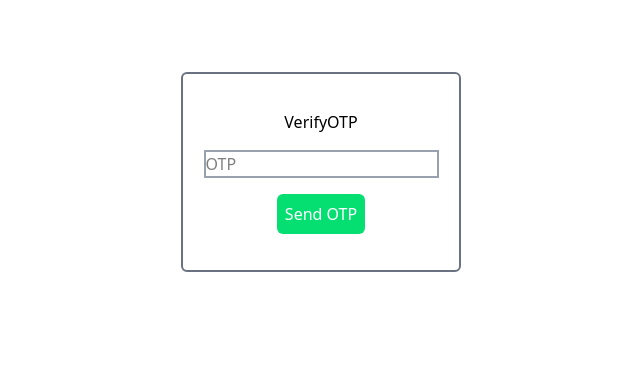
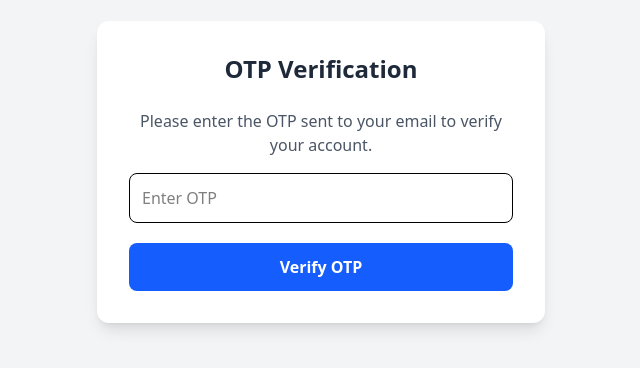
Before and after one commit to ROHANCHOUKSEY/Ecommerce, a React (Vite) app in the folder EcommerceFrontend/: page /verifyOtp in a window 1280 px wide. Shown: the part 228-596 px from the top of the page, without its empty margins (319-959 px from the left). Built offline with nearby package versions, Linux system fonts and the light colour scheme.

Commit message:
Update Loading

```diff
--- a/EcommerceFrontend/src/Component/AuthComponent/Registration.jsx
+++ b/EcommerceFrontend/src/Component/AuthComponent/Registration.jsx
@@ -16,6 +16,7 @@
 
     const [showPassword, setShowPassoword] = useState(true);
     const [showConfirmPassword, setShowConfirmPassoword] = useState(true);
+    const [loading, setLoading] = useState(false);
 
     const navigate = useNavigate();
 
@@ -26,6 +27,7 @@
 
     const handle_SubmitRegistration = async (e) => {
         e.preventDefault();
+        setLoading(true);
         try {
             const response = await fetch("http://localhost:3002/user/userRegistration", {
                 method: "POST",
@@ -46,7 +48,6 @@
 
             const otpData = await sendOtp.json();
             if (!sendOtp.ok) throw otpData;
-
             await navigate("/verifyOtp");
 
             return data;
@@ -58,6 +59,8 @@
             } else {
                 setregisteredError(["An unexpected error occurred"]);
             }
+        } finally {
+            setLoading(false)
         }
     };
 
@@ -154,13 +157,18 @@
                             />
                             {showConfirmPassword ? <Eye className='absolute w-10 right-0 pr-3 flex items-center cursor-pointer' onClick={handleShowConfirmPassword} /> : <EyeOff className='absolute w-10 right-0 inset-y-3 pr-3 flex items-center cursor-pointer' onClick={handleShowConfirmPassword} />}
                         </div>
-
-                        <button
+                        {loading ? (<span className="flex items-center justify-center bg-blue-600 py-3 rounded-lg text-white">
+                            <svg className="animate-spin -ml-1 mr-3 h-5 w-5 text-white" xmlns="http://www.w3.org/2000/svg" fill="none" viewBox="0 0 24 24">
+                                <circle className="opacity-25" cx="12" cy="12" r="10" stroke="currentColor" strokeWidth="4"></circle>
+                                <path className="opacity-75" fill="currentColor" d="M4 12a8 8 0 018-8V0C5.373 0 0 5.373 0 12h4zm2 5.291A7.962 7.962 0 014 12H0c0 3.042 1.135 5.824 3 7.938l3-2.647z"></path>
+                            </svg>
+                            Processing....
+                        </span>) : <button
                             type="submit"
-                            className="w-full bg-blue-600 hover:bg-blue-700 text-white font-semibold py-3 rounded-lg transition duration-200"
+                            className="w-full bg-blue-600 hover:bg-blue-700 text-white font-semibold py-3 rounded-lg transition duration-200 cursor-pointer"
                         >
                             Register
-                        </button>
+                        </button>}
                     </form>
 
                     <p className="text-center text-gray-600 mt-6">
--- a/EcommerceFrontend/src/Component/AuthComponent/UserLogin.jsx
+++ b/EcommerceFrontend/src/Component/AuthComponent/UserLogin.jsx
@@ -12,6 +12,7 @@
 
     const [loginError, setLoginError] = useState("");
     const [passwordHide, setPasswordHide] = useState(true);
+    const [loading, setLoading] = useState(false);
 
 
     const handleUserLogin = (e) => {
@@ -25,7 +26,7 @@
 
     const handleSubmitLogin = async (e) => {
         e.preventDefault();
-
+        setLoading(true);
         try {
             const response = await fetch("http://localhost:3002/user/userLogin", {
                 method: "POST",
@@ -48,6 +49,8 @@
             } else {
                 setLoginError("User not login: An unexpected error occurred.");
             }
+        } finally {
+            setLoading(false);
         }
     };
 
@@ -64,7 +67,7 @@
 
                 <form onSubmit={handleSubmitLogin} className="space-y-5">
                     <div className='relative flex items-center'>
-                        <Mail className='absolute left-1 text-gray-400'/>
+                        <Mail className='absolute left-1 text-gray-400' />
                         <input
                             className="w-full p-3 pl-[35px] border rounded-lg focus:outline-none focus:ring-2 focus:ring-blue-500"
                             name="email"
@@ -77,7 +80,7 @@
                     </div>
 
                     <div className='relative flex items-center'>
-                        <Lock className='absolute left-1 text-gray-400'/>
+                        <Lock className='absolute left-1 text-gray-400' />
                         <input
                             className="w-full p-3 pl-[35px] border rounded-lg focus:outline-none focus:ring-2 focus:ring-blue-500"
                             name="password"
@@ -90,13 +93,20 @@
                         {passwordHide ? <Eye className='absolute w-10 right-0 pr-3 cursor-pointer' onClick={handlePasswordHide} /> : <EyeOff className='absolute w-10 right-0 pr-3 cursor-pointer' onClick={handlePasswordHide} />}
                     </div>
 
-
-                    <button
+                    {loading ? (
+                        <span className="flex items-center justify-center bg-blue-600 py-3 rounded-lg text-white">
+                            <svg className="animate-spin -ml-1 mr-3 h-5 w-5 text-white" xmlns="http://www.w3.org/2000/svg" fill="none" viewBox="0 0 24 24">
+                                <circle className="opacity-25" cx="12" cy="12" r="10" stroke="currentColor" strokeWidth="4"></circle>
+                                <path className="opacity-75" fill="currentColor" d="M4 12a8 8 0 018-8V0C5.373 0 0 5.373 0 12h4zm2 5.291A7.962 7.962 0 014 12H0c0 3.042 1.135 5.824 3 7.938l3-2.647z"></path>
+                            </svg>
+                            Processing....
+                        </span>
+                    ) : <button
                         type="submit"
-                        className="w-full bg-blue-600 hover:bg-blue-700 text-white font-semibold py-3 rounded-lg transition duration-200"
+                        className="w-full bg-blue-600 hover:bg-blue-700 text-white font-semibold py-3 rounded-lg transition duration-200 cursor-pointer"
                     >
                         Login
-                    </button>
+                    </button>}
                 </form>
 
                 <div className="mt-4 text-center">
--- a/EcommerceFrontend/src/Component/AuthComponent/VerifyOtp.jsx
+++ b/EcommerceFrontend/src/Component/AuthComponent/VerifyOtp.jsx
@@ -1,76 +1,110 @@
-import React, { useState } from 'react'
+import React, { useState } from 'react';
 import { useNavigate } from 'react-router-dom';
 
 const VerifyOtp = () => {
-
   const navigate = useNavigate();
 
-  const [verifyOtp, setVerifyOtp] = useState({
-    otp: "",
-  })
-
-  const [optError, setOtpError] = useState("");
+  const [verifyOtp, setVerifyOtp] = useState({ otp: "" });
+  const [otpError, setOtpError] = useState("");
+  const [loading, setLoading] = useState(false);
 
   const handleVerifyOtp = (e) => {
     const { name, value } = e.target;
-    setVerifyOtp({...verifyOtp ,[name]: value });
-  }
+    setVerifyOtp({ ...verifyOtp, [name]: value });
+  };
 
   const handleSubmitVerifyOtp = async (e) => {
     e.preventDefault();
-
+    setLoading(true);
     try {
       const response = await fetch("http://localhost:3002/user/verifyOtp", {
         method: "POST",
         credentials: "include",
-        headers: {
-          "Content-Type": "application/json",
-        },
-          body: JSON.stringify(verifyOtp)
-      })
+        headers: { "Content-Type": "application/json" },
+        body: JSON.stringify(verifyOtp),
+      });
 
       const data = await response.json();
-
-      if (!response.ok) {
-        throw data;
-      }
+      if (!response.ok) throw data;
 
       navigate("/userLogin");
-
-
       return data;
-
-
     } catch (error) {
       if (error.message) {
         setOtpError(error.message);
       } else {
-        console.log("Another Error During Verify Otp: ", error);
+        setOtpError("An unexpected error occurred. Please try again.");
+        console.log("Error verifying OTP:", error);
       }
+    } finally {
+      setLoading(false);
     }
-
-  }
+  };
 
   return (
-    <>
-      <div className='flex justify-center items-center min-h-screen'>
-        <div className='w-70 h-50 flex flex-col justify-center items-center align-middle border-2 border-gray-500 rounded-md'>
-          <form onSubmit={handleSubmitVerifyOtp}>
-            {<p>{optError}</p>}
-            <div className='w-full flex flex-col justify-center items-center gap-4'>
-              <h1 className='text-center'>VerifyOTP</h1>
-              <div className=''>
-                <input className='border-2 border-gray-400 focus:outline-0' type="text" name='otp' value={verifyOtp.otp} onChange={handleVerifyOtp} placeholder='OTP' required />
-              </div>
-              <button type='submit' className='border-2 border-none bg-green-400 hover:bg-green-500 p-2 rounded-md text-white cursor-pointer'>
-                Send OTP
-              </button>
-            </div>
-          </form>
-        </div>
+    <div className="min-h-screen flex items-center justify-center bg-gray-100 p-4">
+      <div className="bg-white rounded-xl shadow-lg max-w-md w-full p-8">
+        <h1 className="text-2xl font-semibold text-center text-gray-800 mb-6">
+          OTP Verification
+        </h1>
+
+        <p className="text-gray-600 text-center mb-4">
+          Please enter the OTP sent to your email to verify your account.
+        </p>
+
+        {otpError && (
+          <div className="mb-4 bg-red-100 border border-red-400 text-red-700 px-4 py-3 rounded text-center">
+            {otpError}
+          </div>
+        )}
+
+        <form onSubmit={handleSubmitVerifyOtp} className="space-y-5">
+          <input
+            className="w-full p-3 border rounded-lg focus:outline-none focus:ring-2 focus:ring-blue-500"
+            type="text"
+            name="otp"
+            value={verifyOtp.otp}
+            onChange={handleVerifyOtp}
+            placeholder="Enter OTP"
+            required
+          />
+
+          {loading ? (
+            <span className="flex items-center justify-center bg-blue-600 py-3 rounded-lg text-white">
+              <svg
+                className="animate-spin -ml-1 mr-3 h-5 w-5 text-white"
+                xmlns="http://www.w3.org/2000/svg"
+                fill="none"
+                viewBox="0 0 24 24"
+              >
+                <circle
+                  className="opacity-25"
+                  cx="12"
+                  cy="12"
+                  r="10"
+                  stroke="currentColor"
+                  strokeWidth="4"
+                ></circle>
+                <path
+                  className="opacity-75"
+                  fill="currentColor"
+                  d="M4 12a8 8 0 018-8V0C5.373 0 0 5.373 0 12h4zm2 5.291A7.962 7.962 0 014 12H0c0 3.042 1.135 5.824 3 7.938l3-2.647z"
+                ></path>
+              </svg>
+              Verifying...
+            </span>
+          ) : (
+            <button
+              type="submit"
+              className="w-full bg-blue-600 hover:bg-blue-700 text-white font-semibold py-3 rounded-lg transition duration-200"
+            >
+              Verify OTP
+            </button>
+          )}
+        </form>
       </div>
-    </>
-  )
-}
+    </div>
+  );
+};
 
-export default VerifyOtp
+export default VerifyOtp;
```
Also changed, not shown: EcommerceFrontend/src/Component/AuthComponent/ChangePassword.jsx (+6 -5 lines), EcommerceFrontend/src/Component/AuthComponent/GetResetOtp.jsx (+4 -3 lines), EcommerceFrontend/src/Component/AuthComponent/NewPassword.jsx (+5 -4 lines).
